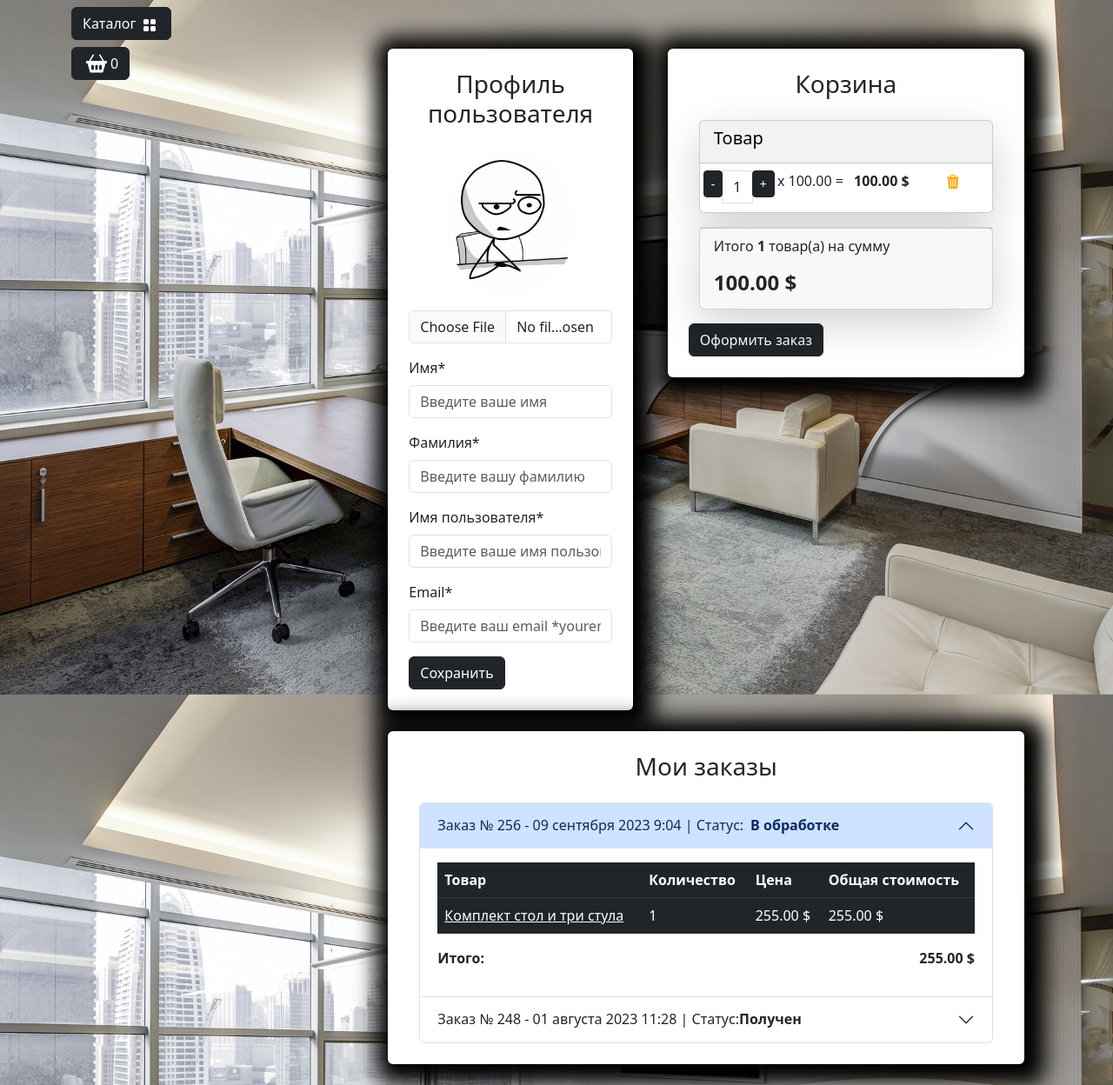
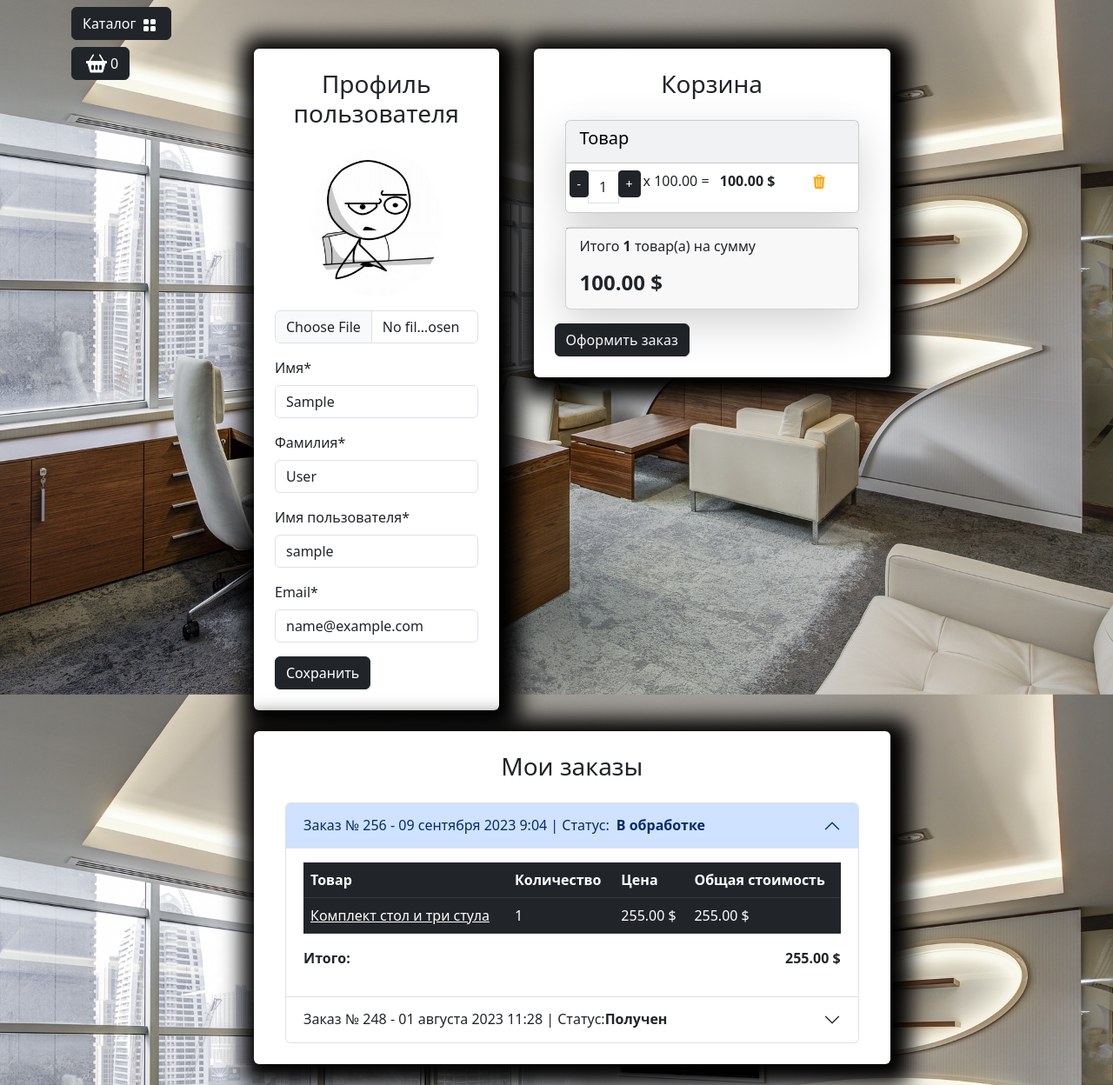
Before and after one commit to axmadJ3/e-commerce-django, a Django app: page /user/profile/ in a window 1280 px wide. Shown: the part 56-1304 px from the top of the page at 87% size. Run offline with Django 5.2, Linux system fonts and the light colour scheme; the visitor is signed in with stand-in values (Sample User, id 1); data comes from the database, SQL or seed files in the repository; some libraries are stand-ins or nearby versions.

Commit message:
complete profile change form, template and view

```diff
--- a/apps/users/forms.py
+++ b/apps/users/forms.py
@@ -1,4 +1,4 @@
-from django.contrib.auth.forms import AuthenticationForm, UserCreationForm
+from django.contrib.auth.forms import AuthenticationForm, UserCreationForm, UserChangeForm
 from django import forms
 
 from .models import User
@@ -27,3 +27,21 @@ class UserRegistrationForm(UserCreationForm):
     email = forms.CharField()
     password2 = forms.CharField()
     password1 = forms.CharField()
+
+
+class ProfileChangeForm(UserChangeForm):
+    class Meta:
+        model = User
+        fields = (
+            'image',
+            'first_name',
+            'last_name',
+            'username',
+            'email',
+        )
+
+    image = forms.ImageField()
+    first_name = forms.CharField()
+    last_name = forms.CharField()
+    username = forms.CharField()
+    email = forms.CharField()
--- a/apps/users/templates/users/profile.html
+++ b/apps/users/templates/users/profile.html
@@ -5,9 +5,6 @@
         <!-- Контент -->
         <div class="container">
             <div class="row mt-1">
-                <div class="col-lg-2">
-                    <!-- Пустой блок на усмотрение -->
-                </div>
                 <div class="col-lg-10">
                     <!-- Контент на странице -->
                     <div class="row">
@@ -17,35 +14,69 @@
                                 <div class="col-md-5">
                                     <div class=" bg-white p-4 mb-4 mx-2 rounded custom-shadow">
                                         <h3 class="text-center mb-4">Профиль пользователя</h3>
-                                        <form>
+                                        <form action="{% url "users:profile" %}" method="post" enctype="multipart/form-data">
+                                            {% csrf_token %}
                                             <div class="row">
                                                 <div class="col-md-12 mb-3 text-center">
-                                                    <img src="{% static "images/baseavatar.jpg" %}"
-                                                        alt="Аватар пользователя" class="img-fluid rounded-circle"
-                                                        style="max-width: 150px;">
-                                                    <input type="file" class="form-control mt-3" id="avatar"
+                                                    {% if user.image %}
+                                                        <img src="{{ user.image.url }}"
+                                                            alt="Аватар пользователя" class="img-fluid rounded-circle"
+                                                            style="max-width: 150px;">
+                                                    {% else %}
+                                                        <img src="{% static "deps/images/baseavatar.jpg" %}"
+                                                            alt="Аватар пользователя" class="img-fluid rounded-circle"
+                                                            style="max-width: 150px;">
+                                                    {% endif %}
+                                                    <input type="file" class="form-control mt-3" id="id_image"
+                                                        name='image'
                                                         accept="image/*">
+                                                        {% if form.image.errors %}
+                                                        <div class="alert alert-danger alert-dismissible fade show">{{form.image.errors}}</div>
+                                                        {% endif %}
                                                 </div>
                                                 <div class="col-md-12 mb-3">
-                                                    <label for="firstName" class="form-label">Имя*</label>
-                                                    <input type="text" class="form-control" id="firstName"
-                                                        placeholder="Введите ваше имя" value="" required>
+                                                    <label for="id_first_name" class="form-label">Имя*</label>
+                                                    <input type="text" class="form-control" id="id_first_name"
+                                                        name="first_name"
+                                                        placeholder="Введите ваше имя"
+                                                        value="{{ form.first_name.value }}"
+                                                        required>
+                                                        {% if form.first_name.errors %}
+                                                        <div class="alert alert-danger alert-dismissible fade show">{{form.first_name.errors}}</div>
+                                                        {% endif %}
                                                 </div>
                                                 <div class="col-md-12 mb-3">
-                                                    <label for="lastName" class="form-label">Фамилия*</label>
-                                                    <input type="text" class="form-control" id="lastName"
-                                                        placeholder="Введите вашу фамилию" value="" required>
+                                                    <label for="id_last_name" class="form-label">Фамилия*</label>
+                                                    <input type="text" class="form-control" id="id_last_name"
+                                                        name="last_name"
+                                                        placeholder="Введите вашу фамилию"
+                                                        value="{{ form.last_name.value }}"
+                                                        required>
+                                                        {% if form.last_name.errors %}
+                                                        <div class="alert alert-danger alert-dismissible fade show">{{form.last_name.errors}}</div>
+                                                        {% endif %}
                                                 </div>
                                                 <div class="col-md-12 mb-3">
-                                                    <label for="username" class="form-label">Имя пользователя*</label>
-                                                    <input type="text" class="form-control" id="username"
-                                                        placeholder="Введите ваше имя пользователя" value="" required>
+                                                    <label for="id_username" class="form-label">Имя пользователя*</label>
+                                                    <input type="text" class="form-control" id="id_username"
+                                                        name="username"
+                                                        placeholder="Введите ваше имя пользователя"
+                                                        value="{{ form.username.value }}"
+                                                        required>
+                                                        {% if form.username.errors %}
+                                                        <div class="alert alert-danger alert-dismissible fade show">{{form.username.errors}}</div>
+                                                        {% endif %}
                                                 </div>
                                                 <div class="col-md-12 mb-3">
-                                                    <label for="email" class="form-label">Email*</label>
-                                                    <input type="email" class="form-control" id="email"
-                                                        placeholder="Введите ваш email *youremail@example.com" value=""
+                                                    <label for="id_email" class="form-label">Email*</label>
+                                                    <input type="email" class="form-control" id="id_email"
+                                                        name="email"
+                                                        placeholder="Введите ваш email *youremail@example.com"
+                                                        value="{{ form.email.value }}"
                                                         required>
+                                                        {% if form.email.errors %}
+                                                        <div class="alert alert-danger alert-dismissible fade show">{{form.email.errors}}</div>
+                                                        {% endif %}
                                                 </div>
                                             </div>
                                             <button type="submit" class="btn btn-dark">Сохранить</button>
--- a/apps/users/views.py
+++ b/apps/users/views.py
@@ -3,7 +3,8 @@ from django.contrib import auth
 from django.shortcuts import HttpResponseRedirect
 from django.urls import reverse
 
-from .forms import UserLoginForm, UserRegistrationForm
+from .forms import UserLoginForm, UserRegistrationForm, ProfileChangeForm
+
 
 def login(request):
     if request.method == 'POST':
@@ -46,8 +47,17 @@ def registration(request):
 
 
 def profile(request):
+    if request.method == 'POST':
+        form = ProfileChangeForm(data=request.POST, instance=request.user, files=request.FILES )
+        if form.is_valid():
+            form.save()
+            return HttpResponseRedirect(reverse('user:profile'))
+    else:
+        form = ProfileChangeForm(instance=request.user)
+
     context = {
-
+        'title': 'HOME - Кабинет',
+        'form': form,
     }
 
     return render(request, template_name='users/profile.html', context=context)
```
